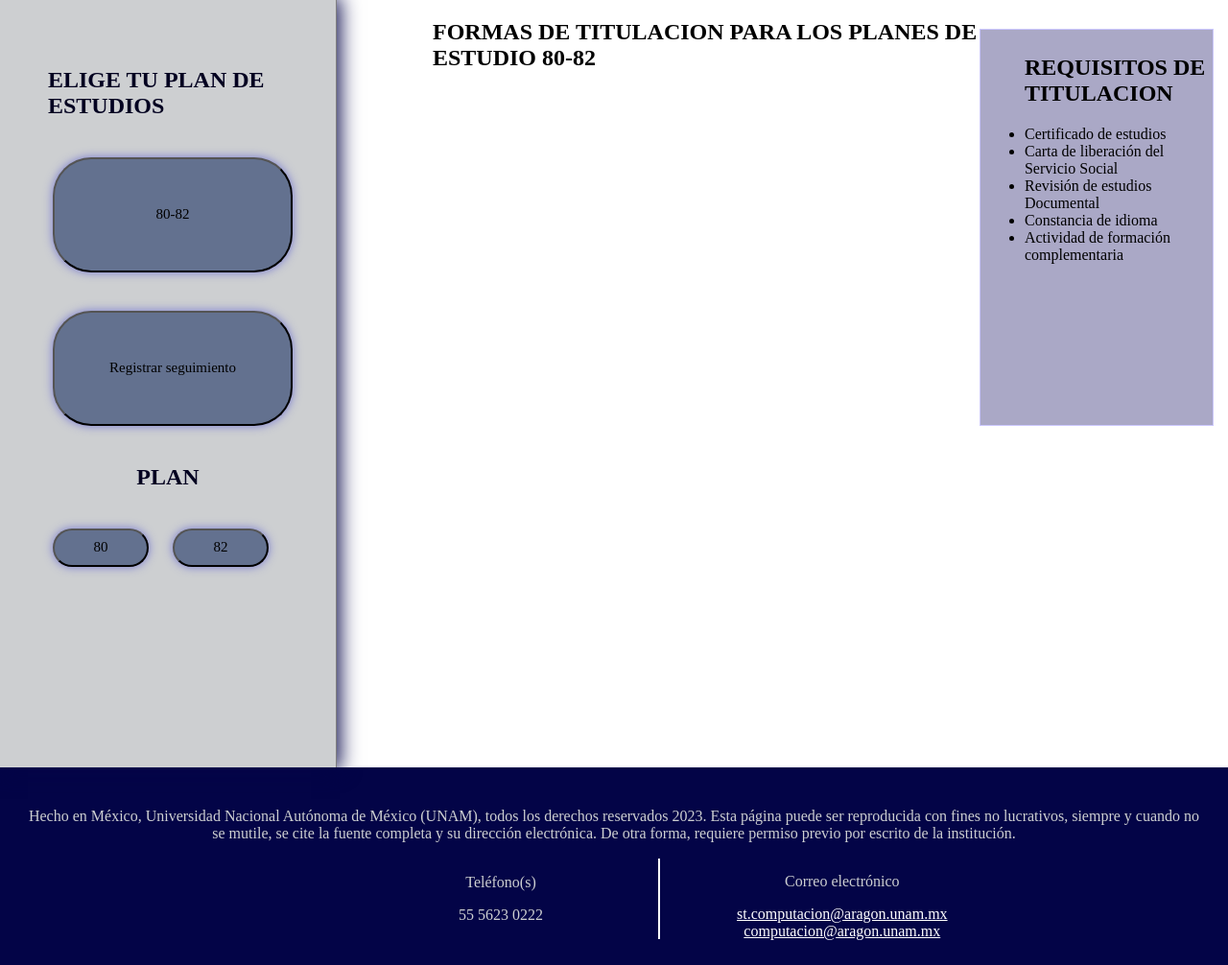
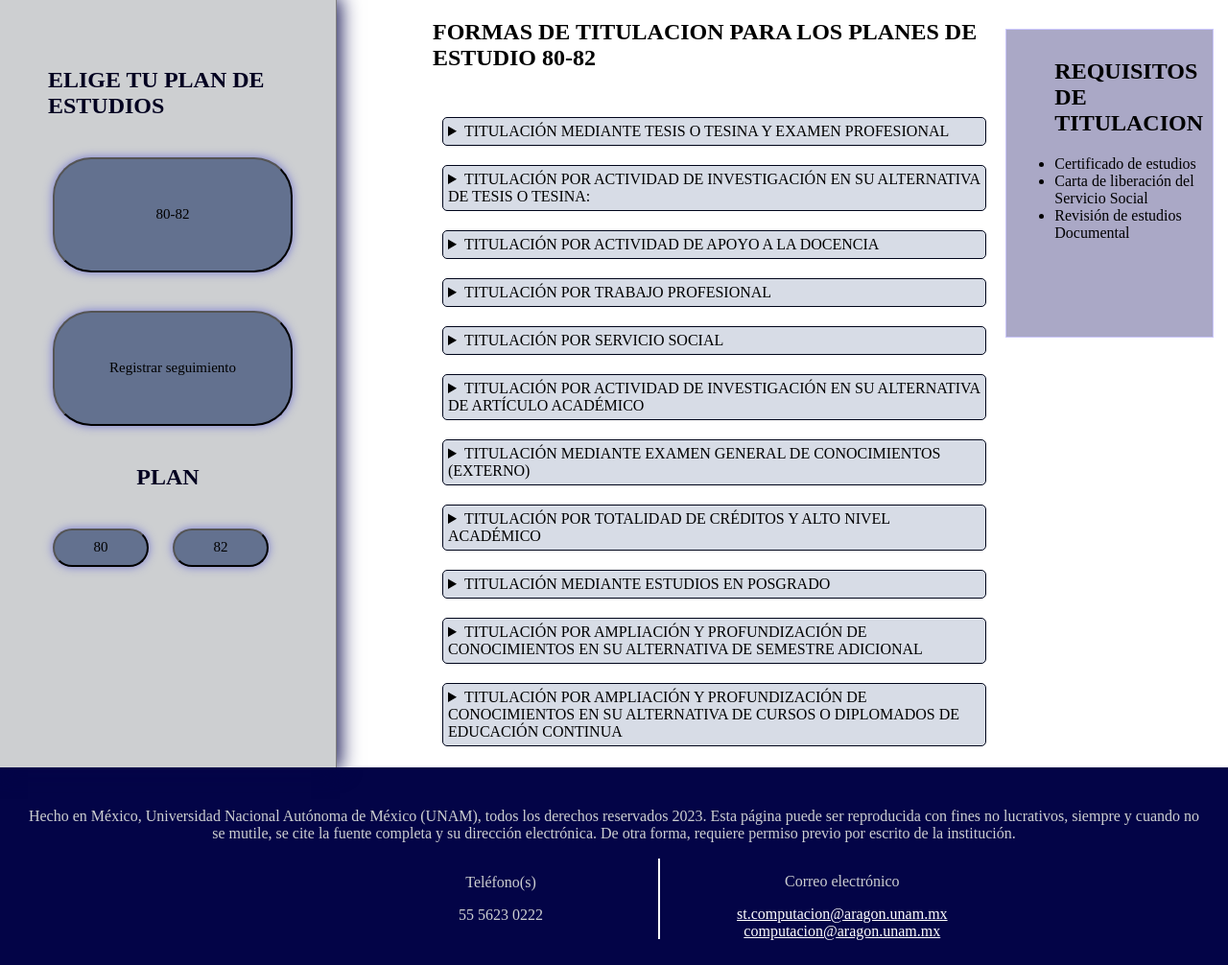
Before and after one commit to BranCorrea/Mod.-De-Titulaci-n-, a PHP site: page /80_82.html in a window 1280 px wide. Shown: the part 115-1121 px from the top of the page at 96% size. Run offline with PHP 8.4, Linux system fonts and the light colour scheme.

Commit message:
parte eden

```diff
--- a/80_82.html
+++ b/80_82.html
@@ -29,16 +29,143 @@
     </div>
     </div>
 
-    <div><H2>FORMAS DE TITULACION PARA LOS PLANES DE ESTUDIO 80-82</H2></div>
+    <div><H2>FORMAS DE TITULACION PARA LOS PLANES DE ESTUDIO 80-82</H2> <br>
+        <details>
+            <summary>Titulación mediante tesis o tesina y examen profesional</summary>
+            <p><ul>
 
-    <div class="requisitosTit">
+                <li>Elegir un Asesor de Tesis (Profesor)</li>
+                <li>Definir un Tema de Tesis junto con el asesor</li>
+                <li>Pago por Registro de Tesis (en cajas de $35.00)</li>
+                <li>Resumen de la Tesis firmado por el Asesor (máximo 3 hojas)</li>
+                <li>Formato de Registro</li>
+
+            </ul></p>
+        </details>
+
+        <details>
+            <summary>Titulación por actividad de investigación en su alternativa de tesis o tesina:</summary>
+            <p><ul>
+
+                <li>Incorporación y participación (por lo menos un semestre) a uno de los proyectos de investigación aprobados por el Comité Académico de la carrera</li>
+                <li>Constancia directa por escrito del responsable de la investigación</li>
+                <li>Carta de término y liberación de servicio social registrado para este fin; o Constancia de realización de prácticas profesionales registradas para este fin</li>
+
+            </ul></p>
+        </details>
+
+        <details>
+            <summary>Titulación por actividad de apoyo a la docencia</summary>
+            <p><ul>
+
+                <li>Elegir asesor de Titulacion (Profesor)</li>
+                <li>Definir un material de apoyo para una asignatura junto con el asesor</li>
+                <li>Pago por Registro de Tesis (en cajas de $35.00)</li>
+                <li>Formato de Registro</li>
+
+            </ul></p>
+        </details>
+
+        <details>
+            <summary>Titulación por trabajo profesional</summary>
+            <p><ul>
+
+                <li></li>
+
+            </ul></p>
+        </details>
+
+        <details>
+            <summary>Titulación por servicio social</summary>
+            <p><ul>
+
+                <li>Una vez concluido el Servicio Social cuenta con 6 meses para concluir el registro</li>
+                <li>Elegir un Asesor de Titulación junto con el asesor</li>
+                <li>Resumen del trabajo de Titulación firmado por el Asesor (máximo 3 hojas)</li>
+                <li>Pago por Registro de Titulación (en cajas de $35.00)</li>
+                <li>Formato de Registro</li>
+
+            </ul></p>
+        </details>
+
+        <details>
+            <summary>Titulación por actividad de investigación en su alternativa de artículo académico</summary>
+            <p><ul>
+
+                <li>Incorporación y participación (por lo menos un semestre) a uno de los proyectos de investigación aprobados por el Comité Académico de la carrera</li>
+
+            </ul></p>
+        </details>
+
+        <details>
+            <summary>Titulación mediante examen general de conocimientos (externo)</summary>
+            <p><ul>
+
+                <li>Una vez aprobado el examen cuenta con 6 meses para concluir el registro</li>
+                <li>Testimonio y Evaluación (original y copia)</li>
+                <li>Pago por Registro de Titulación (en cajas de $35.00)</li>
+                <li>Pago por Revisión de Estudios (en cajas de $5.00)</li>
+                <li>Formato de Registro</li>
+
+            </ul></p>
+        </details>
+
+        <details>
+            <summary>Titulación por totalidad de créditos y alto nivel académico</summary>
+            <p><ul>
+
+                <li>Tener un promedio general en la carrera mínimo de 9.5 (nueve punto cinco)</li>
+                <li>Cubrir la totalidad de los créditos de su plan de estudios en tiempo curricular</li>
+                <li>Tener calificación aprobatoria en todas las asignaturas o módulos en su primera inscripción</li>
+
+            </ul></p>
+        </details>
+
+        <details>
+            <summary>Titulación mediante estudios en posgrado</summary>
+            <p><ul>
+
+                <li>El posgrado debe ser de la UNAM y afín al área de Ingeniería en Computación</li>
+                <li>Haber cursado el primer semestre del Posgrado como alumnos de tiempo completo y con calificación mínima de 8 en cada asignatura</li>
+                <li>Constancia de materias de primer semestre firmada</li>
+                <li>Pago por Registro de Titulación (en cajas de $35.00)</li>
+                <li>Pago por Revisión de Estudios (en cajas de $5.00)</li>
+                <li>Formato de Registro</li>
+
+            </ul></p>
+        </details>
+
+        <details>
+            <summary>Titulación por ampliación y profundización de conocimientos en su alternativa de semestre adicional</summary>
+            <p><ul>
+
+                <li>Haber concluido los créditos de la licenciatura en tiempo curricular con un promedio mínimo de 8.5 (ocho punto cinco)</li>
+                <li>Aprobar un número adicional de asignaturas, de la misma licenciatura o de otra afín impartida por la UNAM, equivalente cuando menos al diez por ciento (10 %) de créditos totales de su licenciatura, con un promedio mínimo de 9.0 (nueve).
+        </li>
+
+            </ul></p>
+        </details>
+
+        <details>
+            <summary>Titulación por ampliación y profundización de conocimientos en su alternativa de cursos o diplomados de educación continua</summary>
+            <p><ul>
+
+                <li>Aprobar cursos o diplomados de educación continua impartidos por la UNAM y cuya duración sume al menos 240 horas</li>
+
+
+            </ul></p>
+        </details>
+    </div>
+
+
+    <div class="requisitosTit1">
 
         <ul> <h2>REQUISITOS DE TITULACION</h2>
             <li>Certificado de estudios</li>
             <li>Carta de liberación del Servicio Social</li>
             <li>Revisión de estudios Documental</li>
-            <li>Constancia de idioma</li>
-            <li>Actividad de formación complementaria</li>
+
+
         </ul>
 
     </div>
--- a/estilos.css
+++ b/estilos.css
@@ -184,6 +184,17 @@ height: 115px;
     background-color: #54508d7e;
 }
 
+.requisitosTit1{
+    border: #cbc7ff 1px solid;
+    padding: 10px;
+    width: 200px;
+    height: 300px;
+    margin-top: 30px;
+    margin-right: 15px;
+    background-color: #54508d7e;
+
+}
+
 .radio{
     margin: 2px;
     background-color: #cbc7ff 1px solid;
@@ -291,3 +302,13 @@ h5{
     border-right: #ffffff solid 2px;
     padding-right: 120px;
 }
+
+summary{
+    border: #00051a 1px solid;
+    margin: 10px;
+    border-radius: 5px;
+    background-color: #d7dce6;
+    margin-right: 20px;
+    text-transform: uppercase;
+    padding: 5px;
+}
```
Also changed, not shown: index.php (+10 -5 lines), registro.php (deleted, +0 -16 lines).
